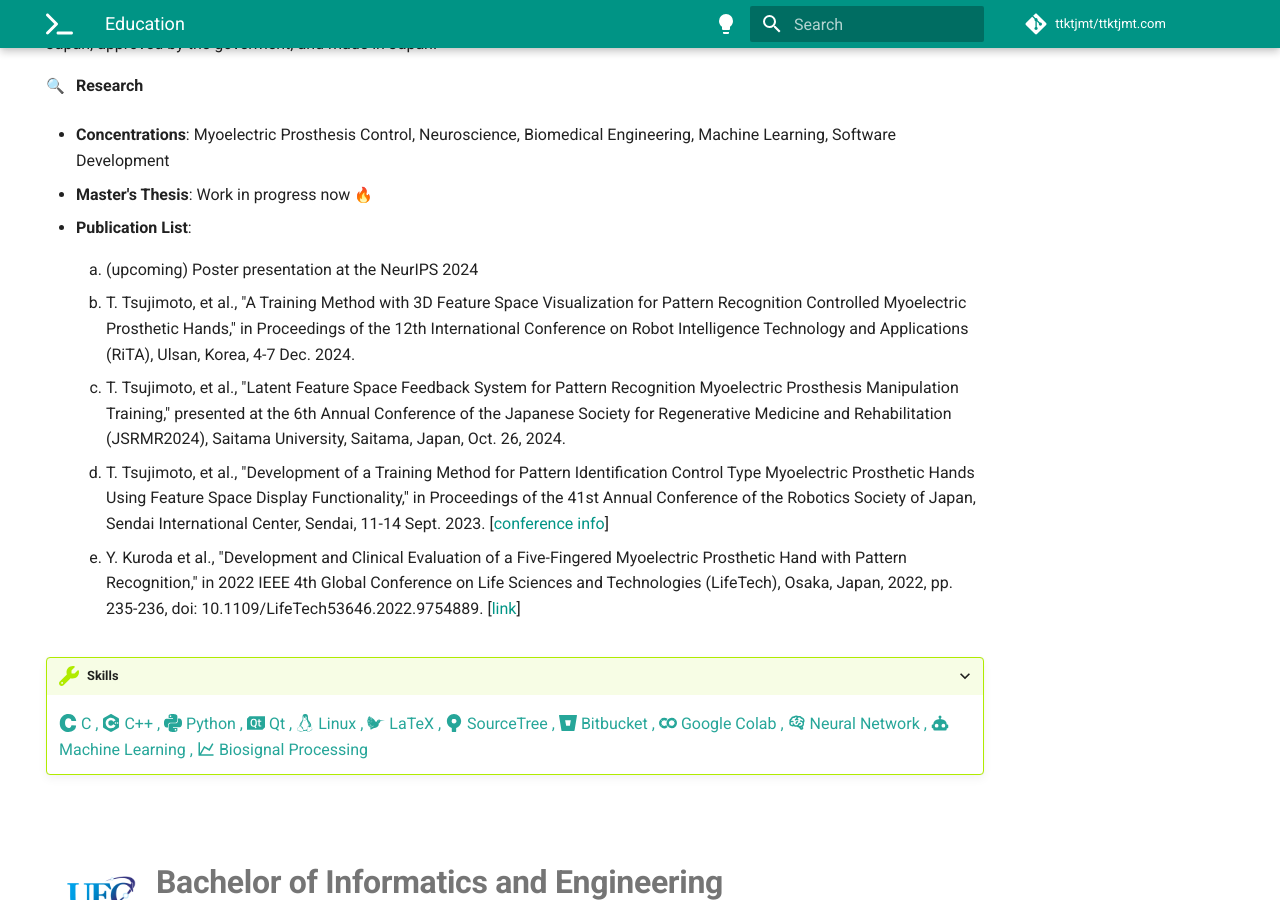
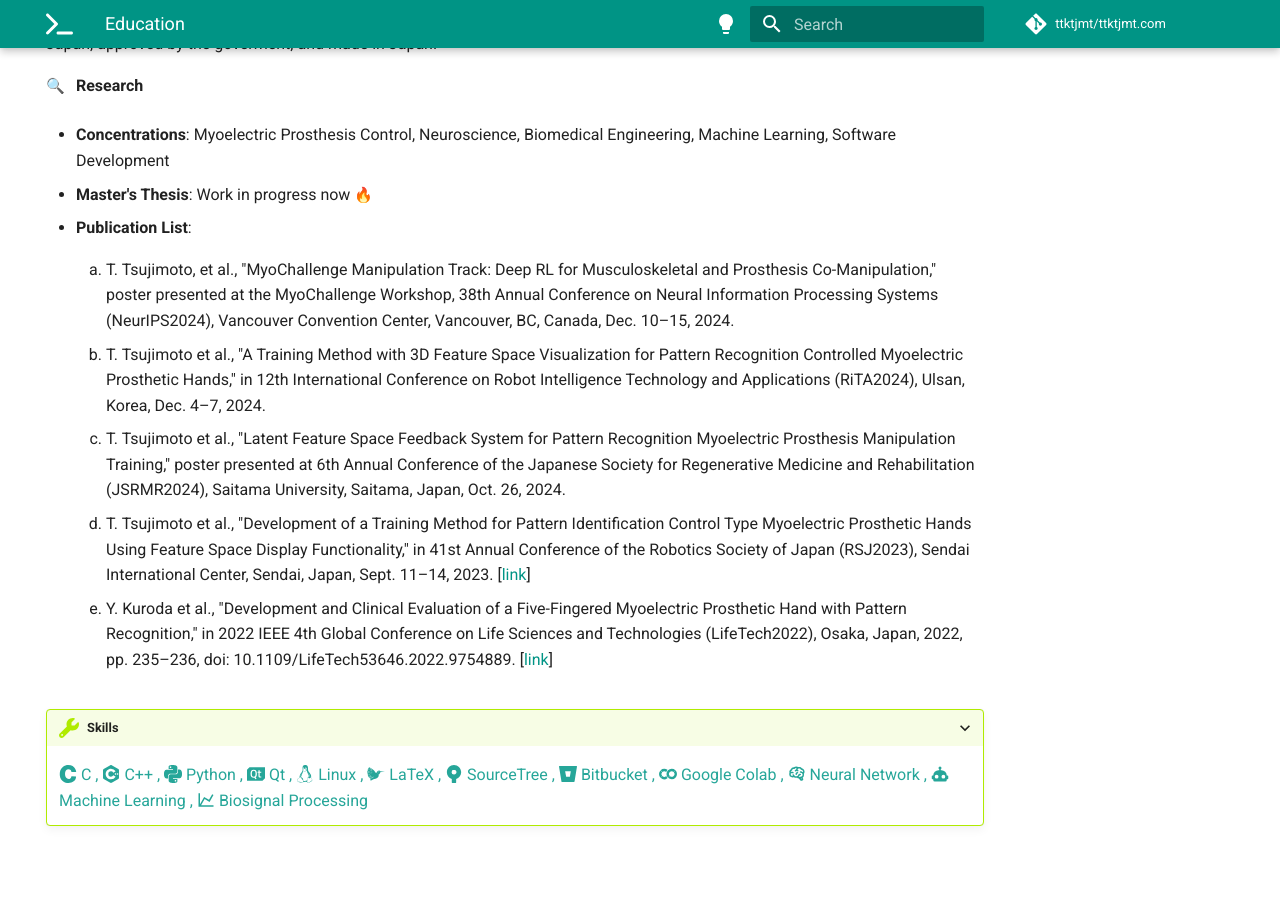
Before and after one commit to ttktjmt/ttktjmt.com, an MkDocs documentation site: the page built from docs/docs/education.md, in a window 1280 px wide and 900 px high, scrolled down 448 px. Built offline with MkDocs 1.6.1 and Material for MkDocs 9.7.7, drawn with Linux system fonts in a browser that asks for light colours; emoji names are drawn with the system emoji font; comment, search, counter and statistics services are not loaded.

Commit message:
Add NeurIPS poster info in the publication list. Add blog post drafts for my thesis

```diff
--- a/docs/docs/education.md
+++ b/docs/docs/education.md
@@ -30,15 +30,15 @@
 
 * **Publication List**:
 
-    1. (upcoming) Poster presentation at the NeurIPS 2024
+    1. T. Tsujimoto, et al., "MyoChallenge Manipulation Track: Deep RL for Musculoskeletal and Prosthesis Co-Manipulation," poster presented at the MyoChallenge Workshop, 38th Annual Conference on Neural Information Processing Systems (NeurIPS2024), Vancouver Convention Center, Vancouver, BC, Canada, Dec. 10–15, 2024.
 
-    1. T. Tsujimoto, et al., "A Training Method with 3D Feature Space Visualization for Pattern Recognition Controlled Myoelectric Prosthetic Hands," in Proceedings of the 12th International Conference on Robot Intelligence Technology and Applications (RiTA), Ulsan, Korea, 4-7 Dec. 2024.
+    1. T. Tsujimoto et al., "A Training Method with 3D Feature Space Visualization for Pattern Recognition Controlled Myoelectric Prosthetic Hands," in 12th International Conference on Robot Intelligence Technology and Applications (RiTA2024), Ulsan, Korea, Dec. 4–7, 2024.
 
-    1. T. Tsujimoto, et al., "Latent Feature Space Feedback System for Pattern Recognition Myoelectric Prosthesis Manipulation Training," presented at the 6th Annual Conference of the Japanese Society for Regenerative Medicine and Rehabilitation (JSRMR2024), Saitama University, Saitama, Japan, Oct. 26, 2024.
+    1. T. Tsujimoto et al., "Latent Feature Space Feedback System for Pattern Recognition Myoelectric Prosthesis Manipulation Training," poster presented at 6th Annual Conference of the Japanese Society for Regenerative Medicine and Rehabilitation (JSRMR2024), Saitama University, Saitama, Japan, Oct. 26, 2024.
 
-    1. T. Tsujimoto, et al., "Development of a Training Method for Pattern Identification Control Type Myoelectric Prosthetic Hands Using Feature Space Display Functionality," in Proceedings of the 41st Annual Conference of the Robotics Society of Japan, Sendai International Center, Sendai, 11-14 Sept. 2023. [[conference info](https://www.tus.ac.jp/ridai/doc/ji/RIJIA01Detail.php?kin=soc&no=183141){:target="_blank"}]
+    1. T. Tsujimoto et al., "Development of a Training Method for Pattern Identification Control Type Myoelectric Prosthetic Hands Using Feature Space Display Functionality," in 41st Annual Conference of the Robotics Society of Japan (RSJ2023), Sendai International Center, Sendai, Japan, Sept. 11–14, 2023. [[link](https://www.tus.ac.jp/ridai/doc/ji/RIJIA01Detail.php?kin=soc&no=183141){:target="_blank"}]
 
-    1. Y. Kuroda et al., "Development and Clinical Evaluation of a Five-Fingered Myoelectric Prosthetic Hand with Pattern Recognition," in 2022 IEEE 4th Global Conference on Life Sciences and Technologies (LifeTech), Osaka, Japan, 2022, pp. 235-236, doi: 10.1109/LifeTech53646.2022.9754889. [[link](https://ieeexplore.ieee.org/document/9754889){:target="_blank"}]
+    1. Y. Kuroda et al., "Development and Clinical Evaluation of a Five-Fingered Myoelectric Prosthetic Hand with Pattern Recognition," in 2022 IEEE 4th Global Conference on Life Sciences and Technologies (LifeTech2022), Osaka, Japan, 2022, pp. 235–236, doi: 10.1109/LifeTech53646.2022.9754889. [[link](https://ieeexplore.ieee.org/document/9754889){:target="_blank"}]
 
 ???+ skills
 
```
Also changed, not shown: docs/docs/blog/posts/myochallenge2024/journey.md (+0 -1 lines), docs/docs/blog/posts/thesis/master-thesis.md (added, +12 -0 lines), docs/docs/blog/posts/thesis/muscle-manifold.md (added, +12 -0 lines).
